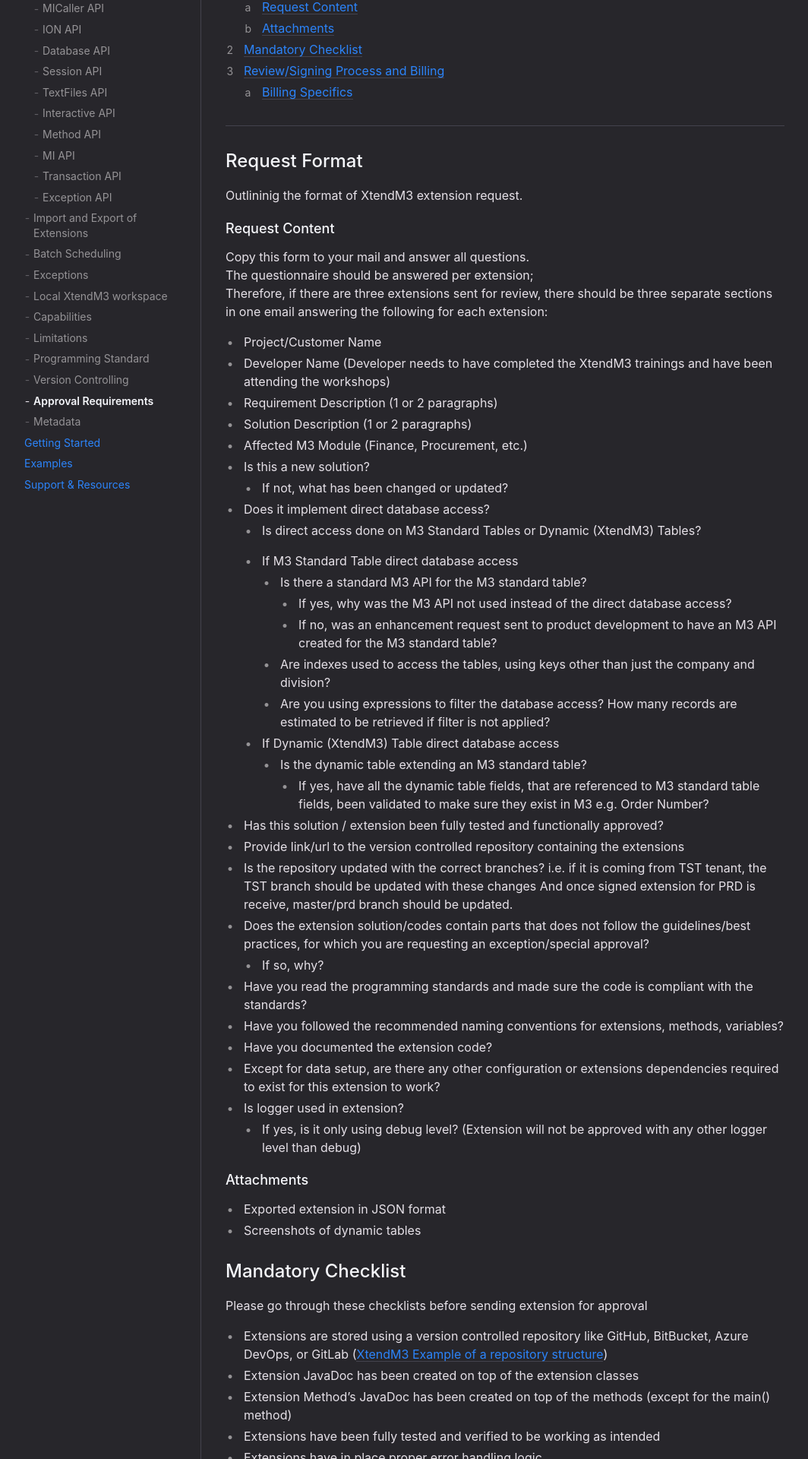
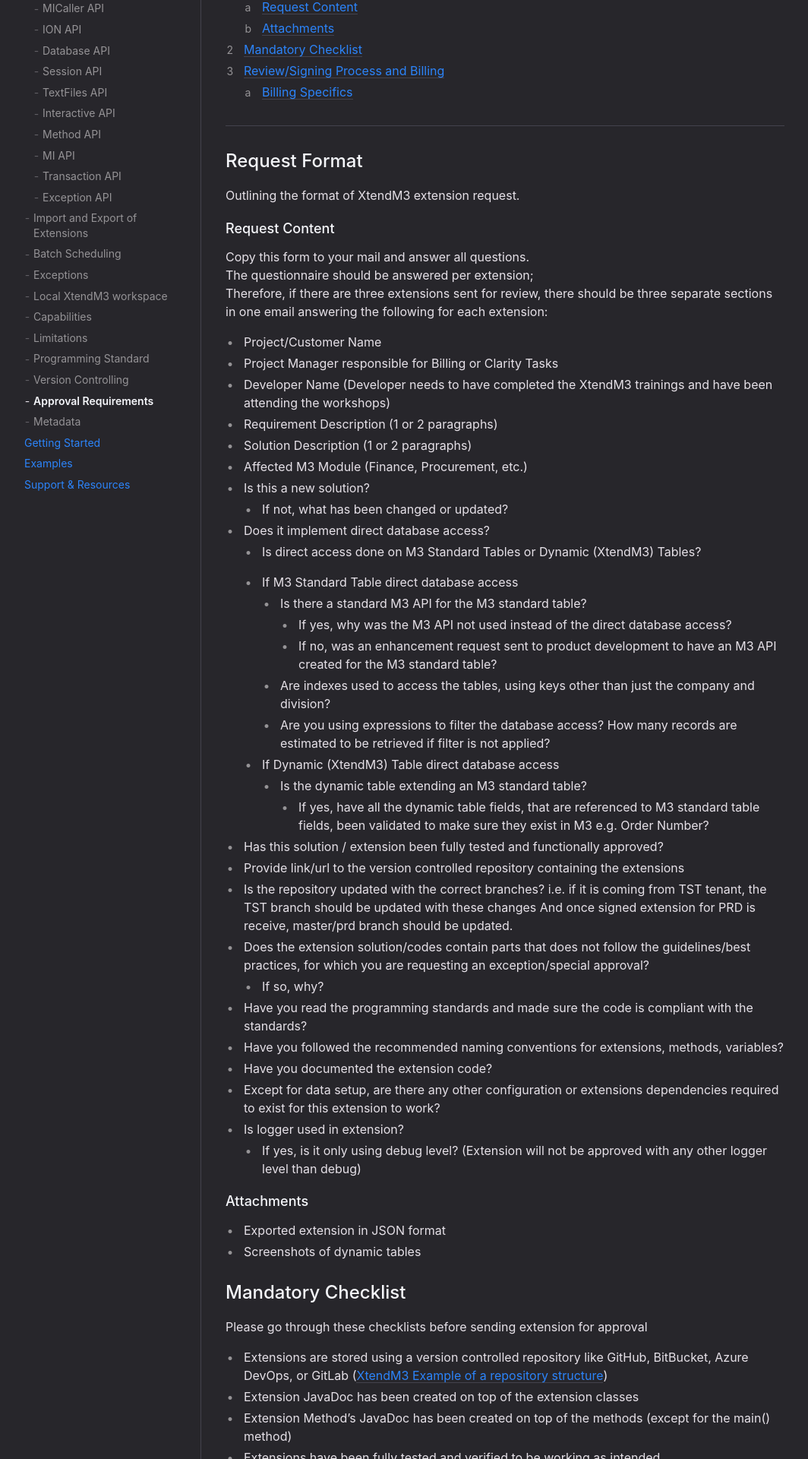
Before and after one commit to infor-cloud/xtendm3, a Jekyll site: the page built from docs/documentation/approval-requirements.md, in a window 1280 px wide. Shown: the part 359-2279 px from the top of the page at 76% size, without its empty margins (107-1171 px from the left). Built offline with Jekyll 4.4.1, drawn with Linux system fonts in a browser that asks for light colours; some of the changed text lies outside the part shown.

Commit message:
Updated approval-requirements.md

```diff
--- a/docs/documentation/approval-requirements.md
+++ b/docs/documentation/approval-requirements.md
@@ -21,7 +21,7 @@ Once all the information below is ready and the extension has been tested, send
 ---
 
 ## Request Format
-Outlininig the format of XtendM3 extension request.
+Outlining the format of XtendM3 extension request.
 
 ### Request Content
 Copy this form to your mail and answer all questions.
@@ -29,6 +29,7 @@ The questionnaire should be answered per extension;
 Therefore, if there are three extensions sent for review, there should be three separate sections in one email answering the following for each extension:
 
 - Project/Customer Name
+- Project Manager responsible for Billing or Clarity Tasks
 - Developer Name (Developer needs to have completed the XtendM3 trainings and have been attending the workshops)
 - Requirement Description (1 or 2 paragraphs)
 - Solution Description (1 or 2 paragraphs)
```
Also changed, not shown: other parts of docs/documentation/approval-requirements.md (+1 -1 lines).
